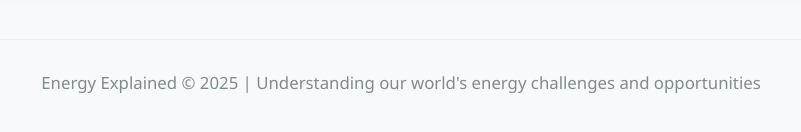
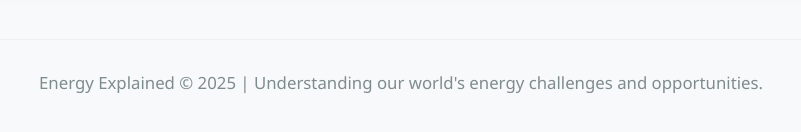
Before and after one commit to Emmanuel-km/energy, a plain HTML site: page index.html in a window 1280 px wide. Shown: the part 2799-2931 px from the top of the page, 239-1040 px from the left. Drawn offline with Linux system fonts and the light colour scheme.

Commit message:
Update index.html

```diff
--- a/index.html
+++ b/index.html
@@ -110,7 +110,7 @@
         </section>
 
         <footer>
-            <p>Energy Explained &copy; 2025 | Understanding our world's energy challenges and opportunities</p>
+            <p>Energy Explained &copy; 2025 | Understanding our world's energy challenges and opportunities.</p>
         </footer>
     </div>
 </body>
```
